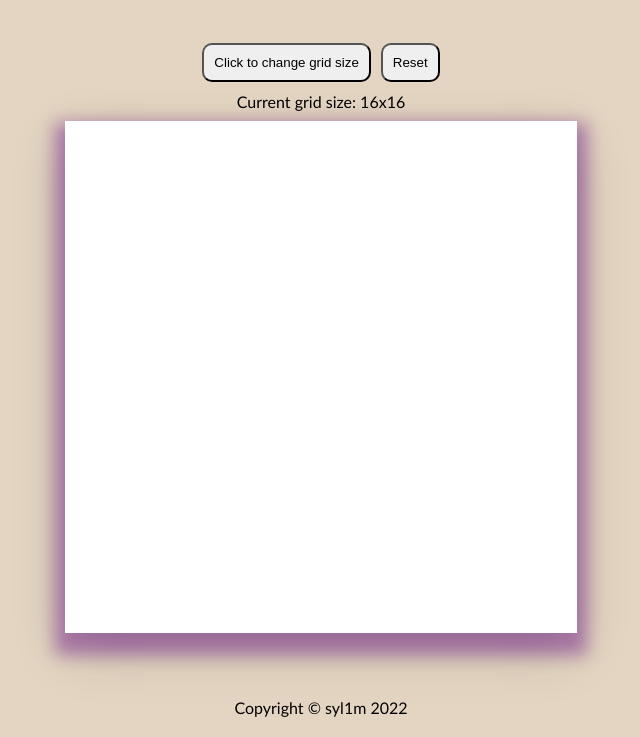
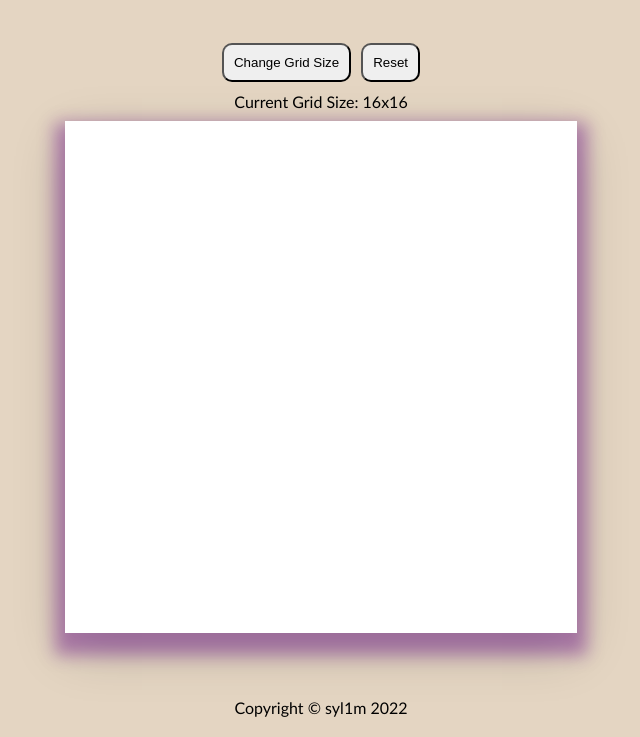
Before and after one commit to syl1m/etch-a-sketch, a plain HTML site: page index.html in a window 1280 px wide. Shown: the part 63-800 px from the top of the page, without its empty margins (319-959 px from the left). Drawn offline with Linux system fonts and the light colour scheme.

Commit message:
Update text content

```diff
--- a/index.html
+++ b/index.html
@@ -12,10 +12,10 @@
     <div class = title> Etch-a-Sketch</div>
     <div class = content>
         <div class = button_container>
-            <button class = change-size>Click to change grid size</button>
+            <button class = change-size>Change Grid Size</button>
             <button class = reset>Reset</button>
         </div>
-        <div class = current-size>Current grid size: 16x16</div>
+        <div class = current-size>Current Grid Size: 16x16</div>
         <div class="grid"></div>
     </div>
     <div class = footer>Copyright © syl1m 2022</div>
--- a/javascript.js
+++ b/javascript.js
@@ -64,5 +64,5 @@ function resetGrid(n = 16) {
 
 // Update current grid size text
 function updateSizeText(n = 16) {
-    currentSize.textContent = `Current grid size: ${n}x${n}`;
+    currentSize.textContent = `Current Grid Size: ${n}x${n}`;
 }
```
